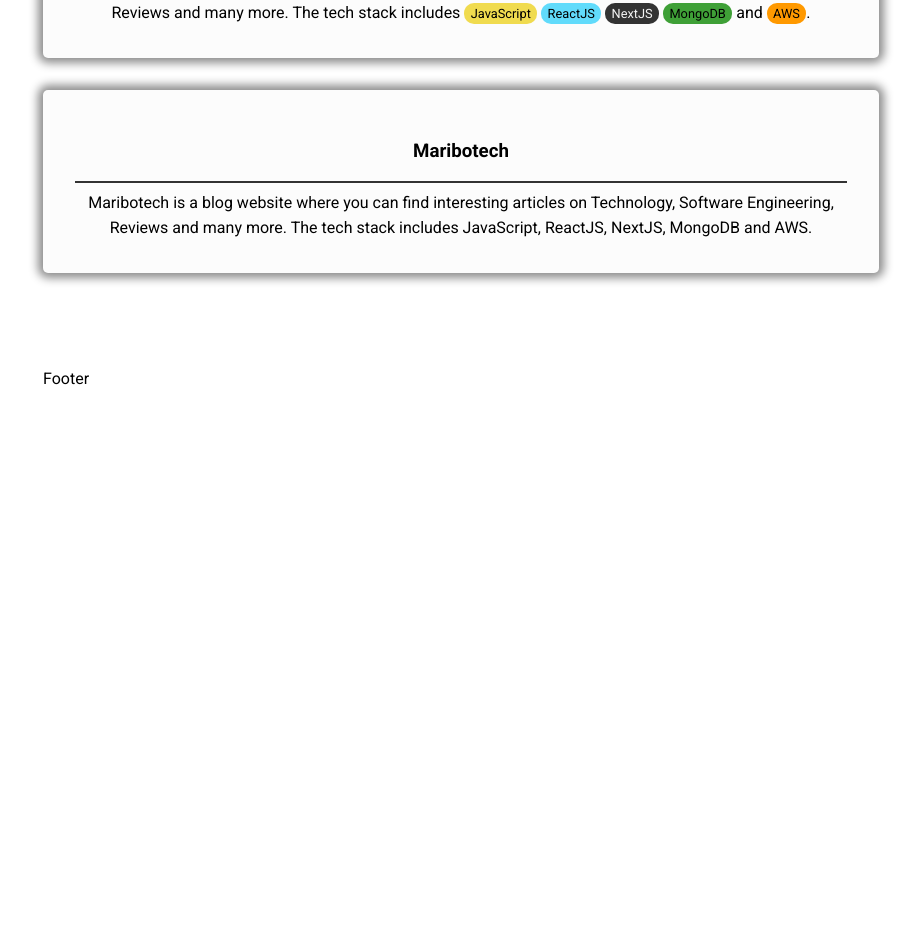
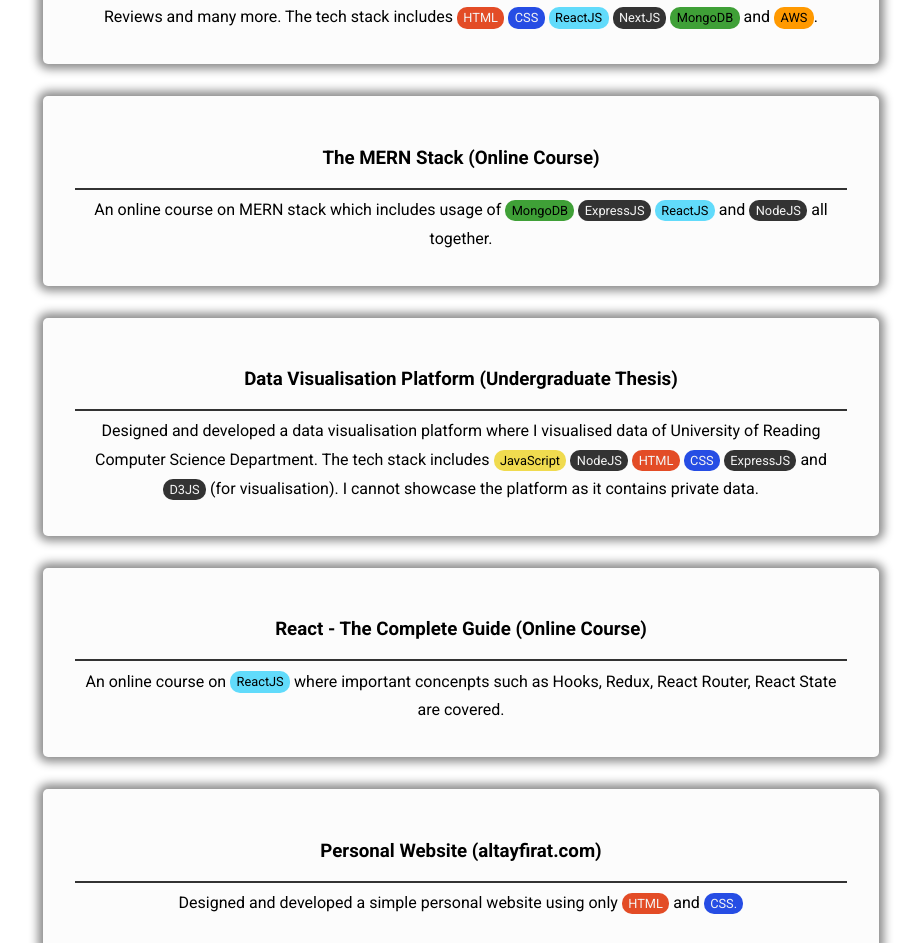
Before and after one commit to ibrahimFirat99/PersonalPortfolio, a Next.js app: page / in a window 1280 px wide. Shown: the part 1769-2712 px from the top of the page, without its empty margins (179-1100 px from the left). Before the commit the page ends 2157 px from the top, so only its background shows below. Built offline with nearby package versions, Linux system fonts and the light colour scheme.

Commit message:
Portfolio section

```diff
--- a/components/Portfolio/Portfolio.js
+++ b/components/Portfolio/Portfolio.js
@@ -6,19 +6,40 @@
   return (
     <div id="Portfolio" className={styles.wrapper}>
       <h2>Portfolio</h2>
-      <p>Here are some of my recent projects and online courses.</p>
+      <p>
+        Here are some of my recent projects and online courses. Check out my{" "}
+        <a
+          href="https://github.com/ibrahimFirat99?tab=repositories"
+          target="_blank"
+        >
+          Github
+        </a>{" "}
+        or{" "}
+        <a
+          href="https://www.linkedin.com/in/ibrahim-firat-046048151/"
+          target="_blank"
+        >
+          LinkedIn
+        </a>{" "}
+        for my other projects.
+      </p>
       <div className={styles.projectsWrapper}>
         <div className={styles.project}>
           <a href="https://maribotech.com" target="_blank">
-            <div className={styles.left}>
+            <div className={styles.top}>
               <h3>Maribotech</h3>
             </div>
-            <div className={styles.right}>
+            <div className={styles.bottom}>
               <p>
                 Maribotech is a blog website where you can find interesting
                 articles on Technology, Software Engineering, Reviews and many
                 more. The tech stack includes{" "}
-                <span style={{ background: "#F0DB4F" }}>JavaScript</span>{" "}
+                <span style={{ background: "#e34c26", color: "#f4f4f4" }}>
+                  HTML
+                </span>{" "}
+                <span style={{ background: "#264de4", color: "#f4f4f4" }}>
+                  CSS
+                </span>{" "}
                 <span style={{ background: "#61DBFB" }}>ReactJS</span>{" "}
                 <span style={{ background: "#333", color: "#f4f4f4" }}>
                   NextJS
@@ -30,23 +51,102 @@
           </a>
         </div>
         <div className={styles.project}>
-          <a href="https://maribotech.com" target="_blank">
-            <div className={styles.left}>
-              <h3>Maribotech</h3>
+          <a
+            href="https://www.udemy.com/certificate/UC-4c595d76-e3b6-4901-8827-553e7ed9604a/"
+            target="_blank"
+          >
+            <div className={styles.top}>
+              <h3>The MERN Stack (Online Course)</h3>
             </div>
-            <div className={styles.right}>
+            <div className={styles.bottom}>
               <p>
-                Maribotech is a blog website where you can find interesting
-                articles on Technology, Software Engineering, Reviews and many
-                more. The tech stack includes JavaScript, ReactJS, NextJS,
-                MongoDB and AWS.
+                An online course on MERN stack which includes usage of{" "}
+                <span style={{ background: "#3FA037" }}>MongoDB</span>{" "}
+                <span style={{ background: "#333", color: "#f4f4f4" }}>
+                  ExpressJS
+                </span>{" "}
+                <span style={{ background: "#61DBFB" }}>ReactJS</span> and{" "}
+                <span style={{ background: "#333", color: "#f4f4f4" }}>
+                  NodeJS
+                </span>{" "}
+                all together.
               </p>
             </div>
           </a>
         </div>
-      </div>
-      <div className={styles.coursesWrapper}>
-        <div className={styles.course}></div>
+        <div className={styles.project}>
+          <a
+            href="https://github.com/ibrahimFirat99?tab=repositories"
+            target="_blank"
+          >
+            <div className={styles.top}>
+              <h3>Data Visualisation Platform (Undergraduate Thesis)</h3>
+            </div>
+            <div className={styles.bottom}>
+              <p>
+                Designed and developed a data visualisation platform where I
+                visualised data of University of Reading Computer Science
+                Department. The tech stack includes{" "}
+                <span style={{ background: "#F0DB4F" }}>JavaScript</span>{" "}
+                <span style={{ background: "#333", color: "#f4f4f4" }}>
+                  NodeJS
+                </span>{" "}
+                <span style={{ background: "#e34c26", color: "#f4f4f4" }}>
+                  HTML
+                </span>{" "}
+                <span style={{ background: "#264de4", color: "#f4f4f4" }}>
+                  CSS
+                </span>{" "}
+                <span style={{ background: "#333", color: "#f4f4f4" }}>
+                  ExpressJS
+                </span>{" "}
+                and{" "}
+                <span style={{ background: "#333", color: "#f4f4f4" }}>
+                  D3JS
+                </span>{" "}
+                (for visualisation). I cannot showcase the platform as it
+                contains private data.
+              </p>
+            </div>
+          </a>
+        </div>
+        <div className={styles.project}>
+          <a
+            href="https://www.udemy.com/certificate/UC-8b38daea-7dbf-4389-9375-0f68cb080569/"
+            target="_blank"
+          >
+            <div className={styles.top}>
+              <h3>React - The Complete Guide (Online Course)</h3>
+            </div>
+            <div className={styles.bottom}>
+              <p>
+                An online course on{" "}
+                <span style={{ background: "#61DBFB" }}>ReactJS</span> where
+                important concenpts such as Hooks, Redux, React Router, React
+                State are covered.
+              </p>
+            </div>
+          </a>
+        </div>
+        <div className={styles.project}>
+          <a href="https://altayfirat.com" target="_blank">
+            <div className={styles.top}>
+              <h3>Personal Website (altayfirat.com)</h3>
+            </div>
+            <div className={styles.bottom}>
+              <p>
+                Designed and developed a simple personal website using only{" "}
+                <span style={{ background: "#e34c26", color: "#f4f4f4" }}>
+                  HTML
+                </span>{" "}
+                and{" "}
+                <span style={{ background: "#264de4", color: "#f4f4f4" }}>
+                  CSS.
+                </span>
+              </p>
+            </div>
+          </a>
+        </div>
       </div>
     </div>
   );
--- a/components/Portfolio/Portfolio.module.css
+++ b/components/Portfolio/Portfolio.module.css
@@ -24,6 +24,12 @@
   border-radius: 5px;
   box-shadow: 0px 0px 10px 5px #8c8c8c;
   margin-bottom: 2rem;
+  transition: all 0.4s ease;
+  width: 100%;
+}
+
+.wrapper .projectsWrapper .project:hover {
+  opacity: 0.8;
 }
 
 .wrapper .projectsWrapper .project a {
@@ -34,19 +40,17 @@
   padding: 2rem;
 }
 
-.wrapper .projectsWrapper .project a .left {
-  display: flex;
-  flex-direction: column;
-  align-items: center;
+.wrapper .projectsWrapper .project a .top {
+  text-align: center;
   border-bottom: 2px solid #333;
 }
 
-.wrapper .projectsWrapper .project a .right p {
+.wrapper .projectsWrapper .project a .bottom p {
   text-align: center;
-  line-height: 1.6;
+  line-height: 1.8;
 }
 
-.wrapper .projectsWrapper .project a .right span {
+.wrapper .projectsWrapper .project a .bottom span {
   padding: 0.2rem 0.4rem;
   border-radius: 10px;
   font-size: 0.8rem;
```
